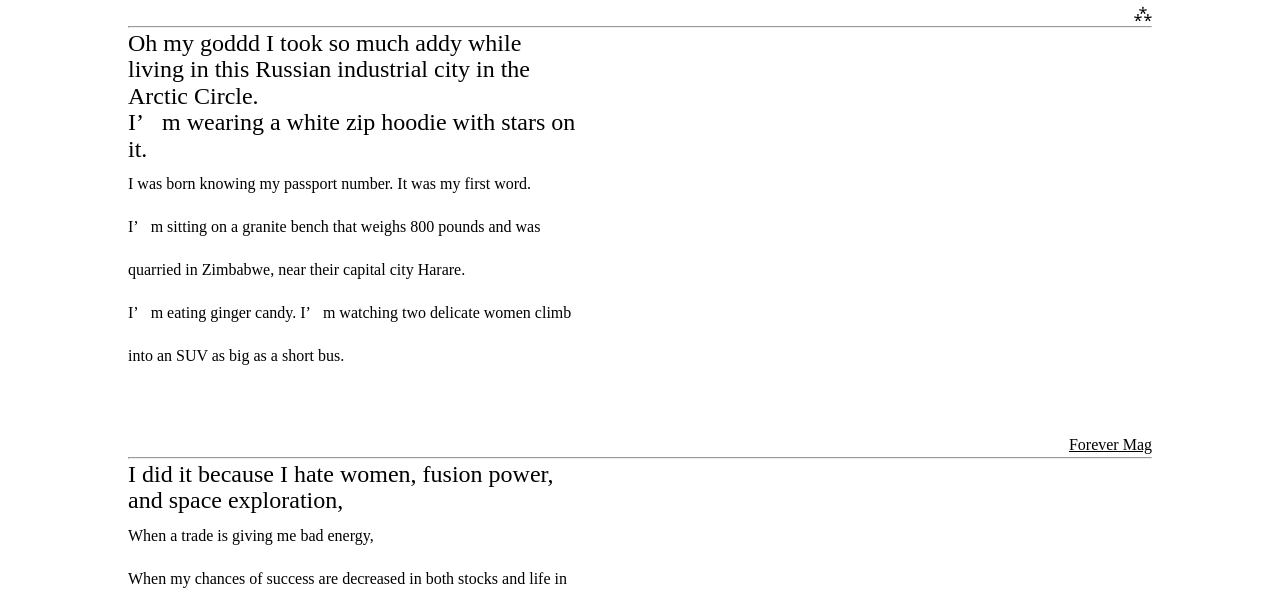
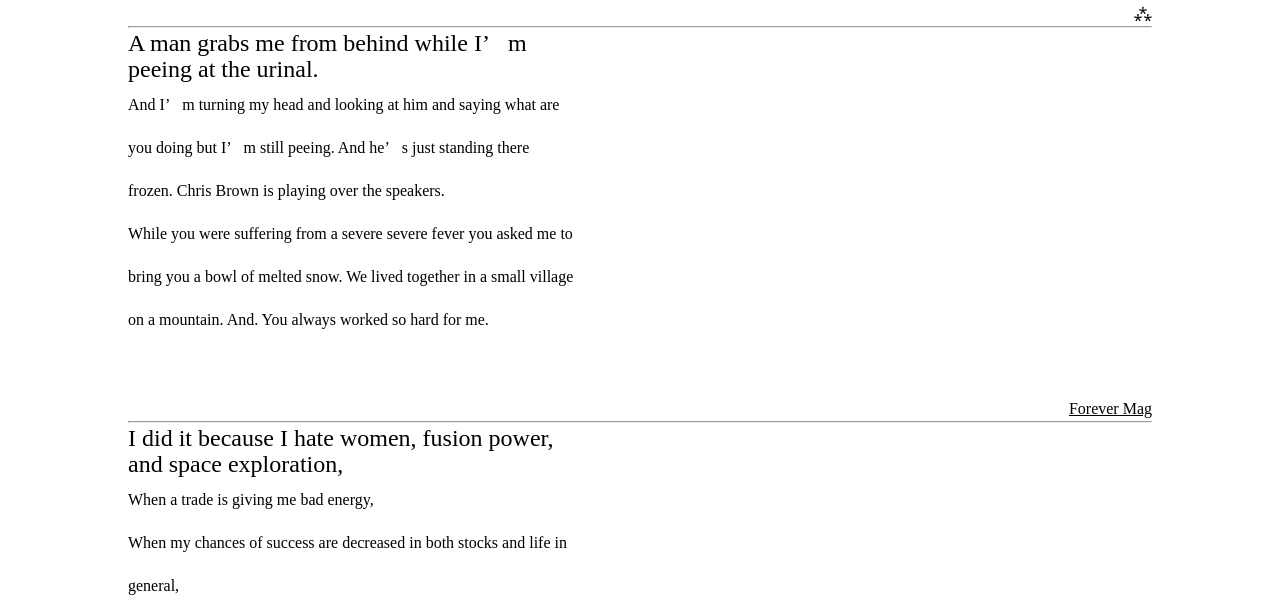
Before and after one commit to gabrielfriend/gabrielfriend.github.io, a plain HTML site: page index.html in a window 1280 px wide. Shown: the part 198-800 px from the top of the page. Drawn offline with Linux system fonts and the light colour scheme.

Commit message:
Add files via upload

```diff
--- a/index.html
+++ b/index.html
@@ -4,9 +4,11 @@
   <head>
     <meta charset="utf-8" />
     <meta name="viewport" content="width=device-width, initial-scale=1" />
+
     <link rel="preconnect" href="https://fonts.googleapis.com">
     <link rel="preconnect" href="https://fonts.gstatic.com" crossorigin>
-    <link href="https://fonts.googleapis.com/css2?family=Noto+Serif+TC&display=swap" rel="stylesheet">
+    <link href="https://fonts.googleapis.com/css2?family=Noto+Sans+TC:wght@300&family=Noto+Serif+TC&display=swap" rel="stylesheet">
+
     <title>friend.pictures</title>
     <link rel="icon" href="https://cdn.glitch.global/da294383-918a-4298-a8be-5095553ee783/favicon.png?v=1680554063387" />
     <link rel="stylesheet" href="/style.css" />
@@ -27,17 +29,13 @@
         <hr>
       </p>
       <p class="highlight">
-        Oh my goddd I took so much addy while living in this Russian industrial city in the Arctic Circle.
-        <br>
-        I&#8217;&nbsp;&nbsp;&nbsp;m wearing a white zip hoodie with stars on it.
+        A man grabs me from behind while I&#8217;&nbsp;&nbsp;&nbsp;m peeing at the urinal.
       </p>
       <p class="normal">
-          I was born knowing my passport number. It was my first word.
-          <br>
-          I&#8217;&nbsp;&nbsp;&nbsp;m sitting on a granite bench that weighs 800 pounds and was quarried in Zimbabwe, near their capital city Harare.
-          <br>
-          I&#8217;&nbsp;&nbsp;&nbsp;m eating ginger candy. I&#8217;&nbsp;&nbsp;&nbsp;m watching two delicate women climb into an SUV as big as a short bus.
-      </p>
+        And I&#8217;&nbsp;&nbsp;&nbsp;m turning my head and looking at him and saying what are you doing but I&#8217;&nbsp;&nbsp;&nbsp;m still peeing. And he&#8217;&nbsp;&nbsp;&nbsp;s just standing there frozen. Chris Brown is playing over the speakers.
+        <br>
+        While you were suffering from a severe severe fever you asked me to bring you a bowl of melted snow. We lived together in a small village on a mountain. And. You always worked so hard for me.
+    </p>
     </div>
 
     <div>
@@ -63,7 +61,7 @@
         <br>
         When powerful low-pressure weather systems disrupt my hormonal balance,
         <br>
-        And incredible things I can&#8217;&nbsp;&nbsp;&nbsp;t see at all
+        And incredible things I can&#8217;&nbsp;&nbsp;&nbsp;t see at all,
       </p>
     </div>
 
```
